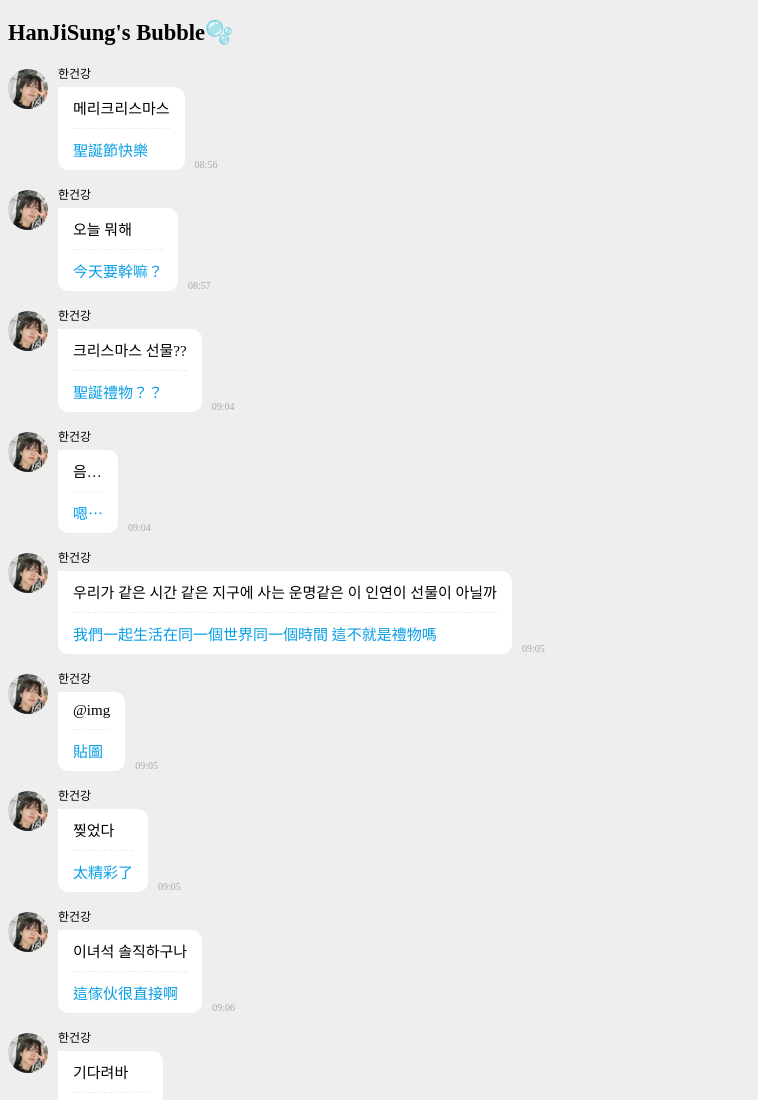
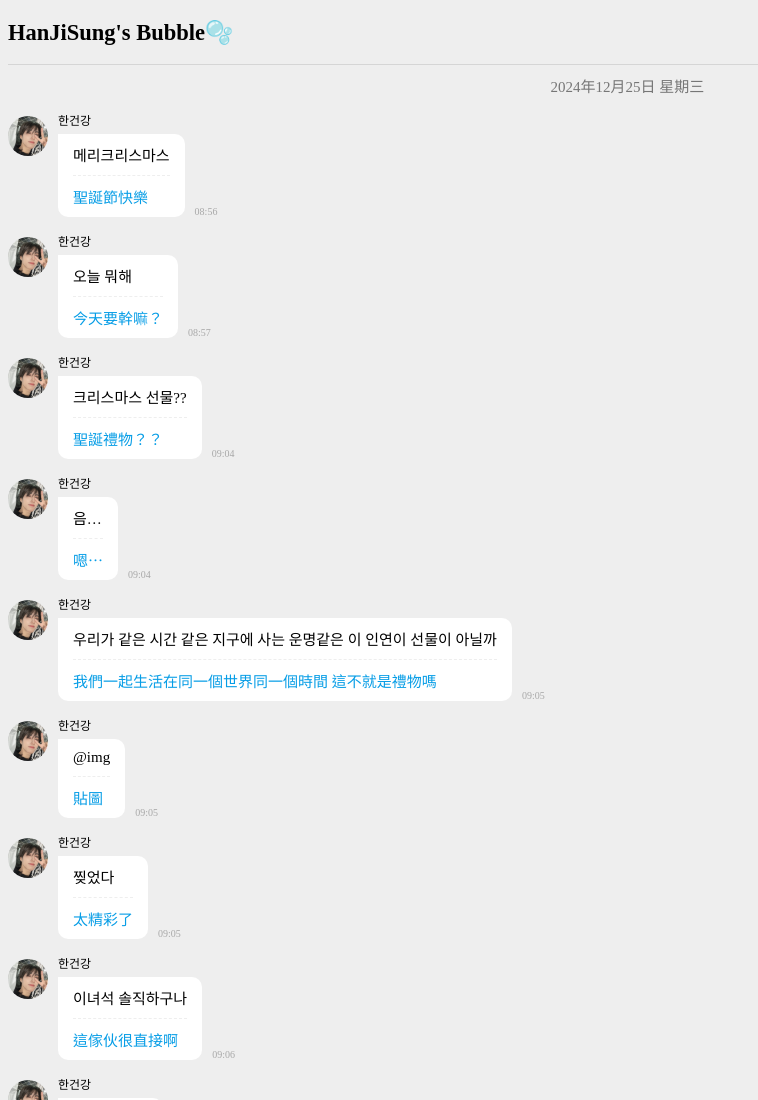
Before and after one commit to YangGuan7/HanBubbleChat, a plain HTML site: page index.html in a window 1280 px wide. Shown: the top 1100 px of the page, without its empty margins (0-758 px from the left). Drawn offline with Linux system fonts and the light colour scheme.

Commit message:
add date

```diff
--- a/script.js
+++ b/script.js
@@ -3,7 +3,16 @@ fetch('./chat.js')
     .then(conversations => {
         const chatContainer = document.getElementById('chat-container');
 
-        conversations["241225"].forEach(conversation => {
+        // 顯示 241225 的標題
+        const headerDiv = document.createElement('div');
+        headerDiv.className = 'chatHeader';
+        const headerSpan = document.createElement('span');
+        headerSpan.textContent = '2024年12月25日 星期三';
+        headerDiv.appendChild(headerSpan);
+        chatContainer.appendChild(headerDiv);
+
+        // 顯示留言列表
+        conversations["241225"].forEach((conversation, index) => {
             const { time, kr, tr } = conversation;
 
             // 創建外層容器
@@ -65,5 +74,7 @@ fetch('./chat.js')
             // 插入到聊天容器中
             chatContainer.appendChild(chatListDiv);
         });
+
+
     })
     .catch(error => console.error('Error loading chat data:', error));
--- a/style.css
+++ b/style.css
@@ -10,6 +10,14 @@ body {
   flex-direction: column;
   gap: 15px;
   padding-right: 25px;
+}
+.chatHeader{
+    margin: 0 auto;
+    color: #767676;
+    border-top: 1px solid #D5D5D5;
+    padding-top: 10px;
+    width: 100%;
+    text-align: center;
 }
 img {
   width: 40px;
```
